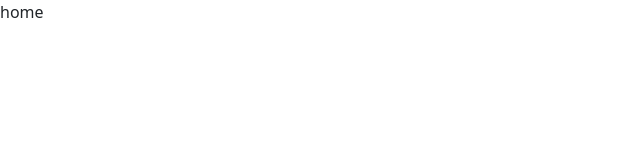
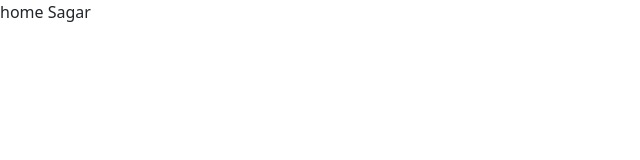
Before and after one commit to akshayparkad/wedding-planning-frontend, a React (Create React App) app: page / in a window 1280 px wide. Shown: the top 160 px of the page, without its empty margins (0-640 px from the left). Built offline with nearby package versions, Linux system fonts and the light colour scheme.

Commit message:
sagar 1st commit

```diff
--- a/src/components/home/Home.js
+++ b/src/components/home/Home.js
@@ -2,7 +2,8 @@ import React from 'react'
 
 function Home() {
   return (
-    <div>home</div>
+    <div>home Sagar</div>
+
   )
 }
 
```
Also changed, not shown: src/components/home/Home.css (added).
